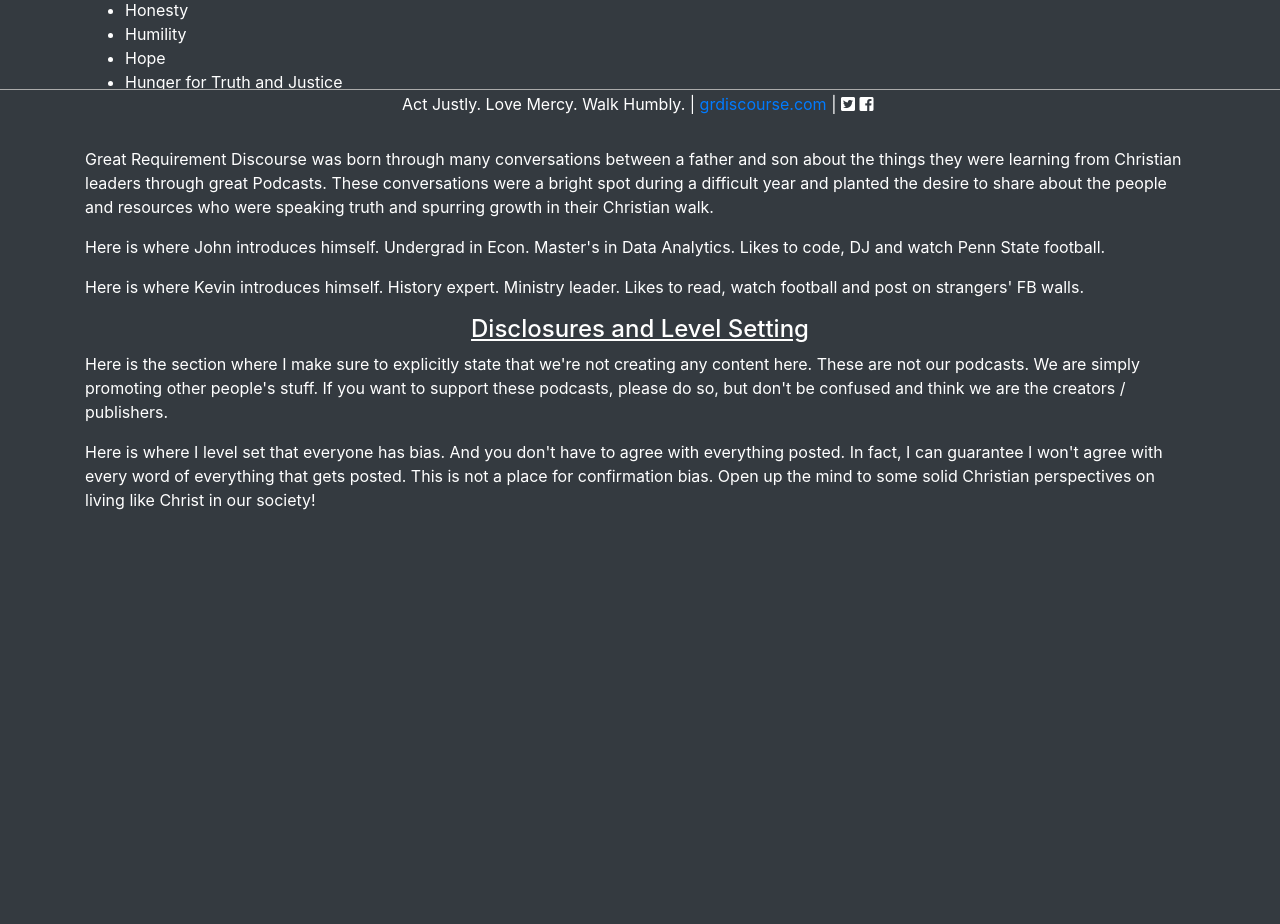
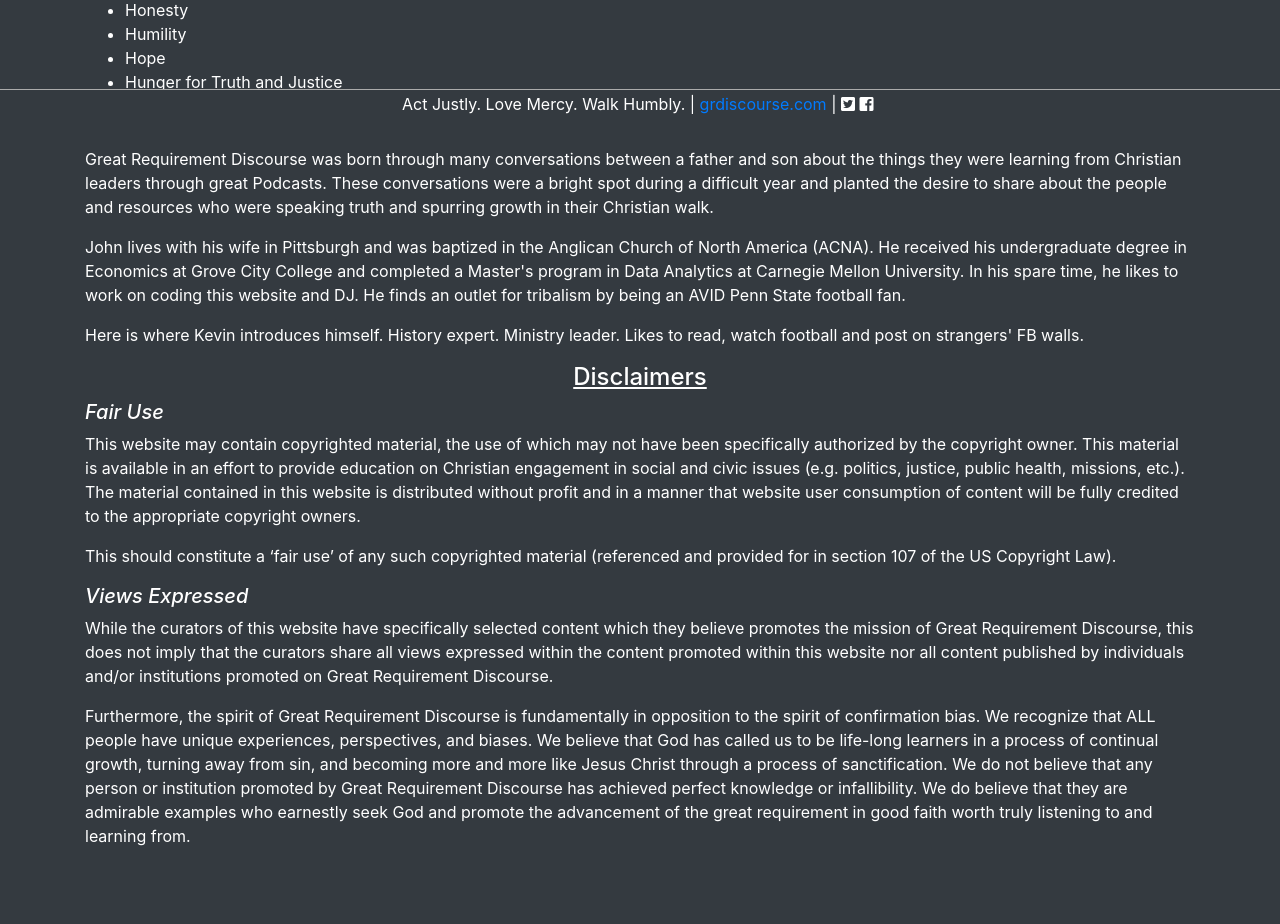
Before and after one commit to jdellape/grdiscourse, a Flask app: page /about-us in a window 1280 px wide. Shown: the part 661-1585 px from the top of the page. Before the commit the page ends 1171 px from the top, so only its background shows below. Run offline with Flask 2, Linux system fonts and the light colour scheme; some libraries are stand-ins or nearby versions.

Commit message:
about us and card styling

```diff
--- a/application/templates/about_us.html
+++ b/application/templates/about_us.html
@@ -71,8 +71,10 @@
             These conversations were a bright spot during a difficult year and planted the desire to share about
             the people and resources who were speaking truth and spurring growth in their Christian walk.
         </p>
-        <p class="text-white">Here is where John introduces himself. Undergrad in Econ. Master's in Data Analytics.
-            Likes to code, DJ and watch Penn State football.
+        <p class="text-white">John lives with his wife in Pittsburgh and was baptized in the Anglican Church of North America (ACNA).
+            He received his undergraduate degree in Economics at Grove City College and completed a Master's program in Data Analytics
+            at Carnegie Mellon University. In his spare time, he likes to work on coding this website and DJ. He finds an outlet for
+            tribalism by being an AVID Penn State football fan.
         </p>
         <p class="text-white">Here is where Kevin introduces himself. History expert. Ministry leader.
             Likes to read, watch football and post on strangers' FB walls.
@@ -81,20 +83,38 @@
 </div><!-- container div -->
 
 <div class="container mb-2">
-    <h4 class="text-white text-center"><u>Disclosures and Level Setting</u></h4>
+    <h4 class="text-white text-center"><u>Disclaimers</u></h4>
 </div>
 
 <div class="container mb-4">
     <div class="row">
-        <p class="text-white">Here is the section where I make sure to explicitly state that we're not creating any content here.
-            These are not our podcasts. We are simply promoting other people's stuff. If you want to support these podcasts, please do so,
-            but don't be confused and think we are the creators / publishers.
+        <h5 class="text-white"><em>Fair Use</em></h5>
+        <p class="text-white">This website may contain copyrighted material, the use of which may not have been specifically authorized
+            by the copyright owner. This material is available in an effort to provide education on
+            Christian engagement in social and civic issues (e.g. politics, justice, public health, missions, etc.).
+            The material contained in this website is distributed without profit and in a manner that website user consumption of content will
+            be fully credited to the appropriate copyright owners.
+        </p>
+        <p class="text-white">
+            This should constitute a ‘fair use’ of any such copyrighted material (referenced and provided for in
+            section 107 of the US Copyright Law).
         </p>
     </div><!-- row div -->
     <div class="row">
-        <p class="text-white">Here is where I level set that everyone has bias. And you don't have to agree with everything
-            posted. In fact, I can guarantee I won't agree with every word of everything that gets posted. This is not a place
-            for confirmation bias. Open up the mind to some solid Christian perspectives on living like Christ in our society!
+        <h5 class="text-white"><em>Views Expressed</em></h5>
+        <p class="text-white">While the curators of this website have specifically selected content which they believe promotes
+            the mission of Great Requirement Discourse, this does not imply that the curators share all views expressed within
+            the content promoted within this website nor all content published by individuals and/or institutions promoted on
+            Great Requirement Discourse.
+        </p>
+        <p class="text-white">
+            Furthermore, the spirit of Great Requirement Discourse is fundamentally in opposition to the spirit of confirmation bias. We
+            recognize that ALL people have unique experiences, perspectives, and biases. We believe that God has called us
+            to be life-long learners in a process of continual growth, turning away from sin, and becoming
+            more and more like Jesus Christ through a process of sanctification. We do not believe that any person
+            or institution promoted by Great Requirement Discourse has achieved perfect knowledge or infallibility. We do believe
+            that they are admirable examples who earnestly seek God and promote the advancement of the great requirement in good faith
+            worth truly listening to and learning from.
         </p>
     </div><!-- row div -->
 </div><!-- container div -->
```
Also changed, not shown: application/templates/home.html (+8 -2 lines), application/templates/includes/featured_podcast_episode_card.html (+16 -41 lines), application/templates/includes/podcast_episode_card.html (+7 -10 lines).
